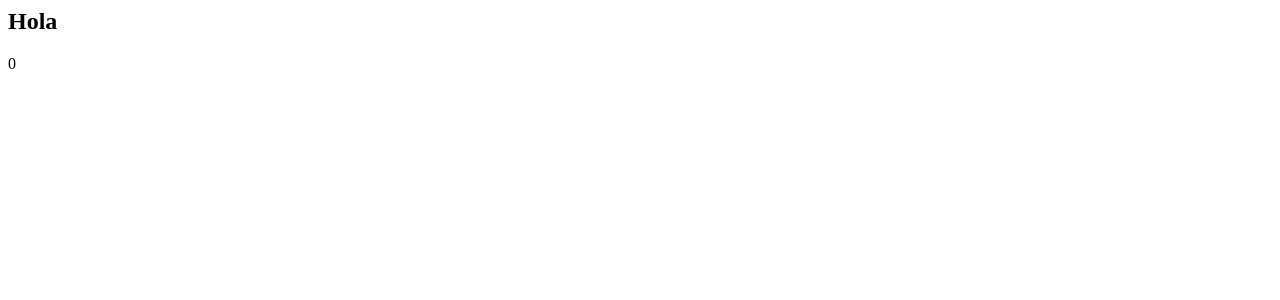
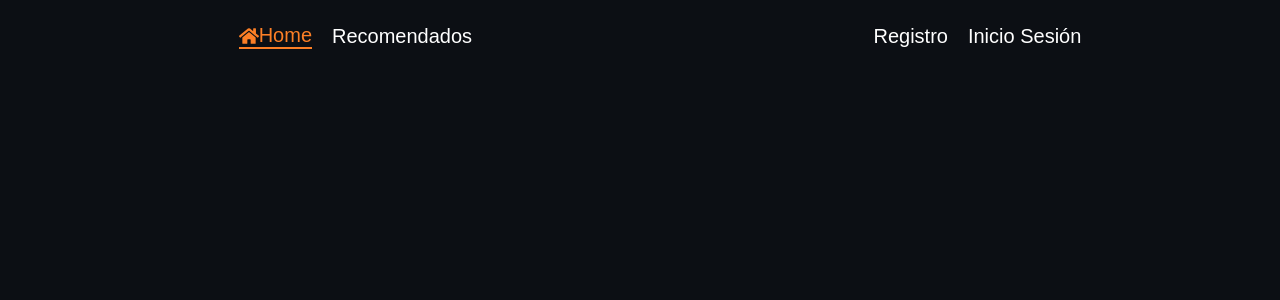
Before and after one commit to MOSergi/book-store-project, a React app: page / in a window 1280 px wide. Shown: the top 300 px of the page. Built offline with nearby package versions, Linux system fonts and the light colour scheme.

Commit message:
menu component created succesfully

```diff
--- a/src/App.tsx
+++ b/src/App.tsx
@@ -1,13 +1,21 @@
 import { useState } from "react";
+//estilos
+import "./styles/App.css";
+//react router dom imports
+import { BrowserRouter as Router, Routes, Route } from "react-router-dom";
+//component imports
+import Navbar from "./components/Navbar";
+
 
 export default function App() {
 
         const [count, setCount] = useState<number>(0);
 
         return (
-            <div>
-                <h2>Hola</h2>
-                {count}
-            </div>
+            <Router>
+                <Routes>
+                    <Route path="/" element={<><Navbar /></>}/>
+                </Routes>
+            </Router>
         );
 }
--- /dev/null
+++ b/src/components/Navbar.tsx
@@ -0,0 +1,30 @@
+import { NavLink } from "react-router-dom";
+//estilos
+import "../styles/Navbar.css";
+//iconos
+import { FaHome, FaBars } from "react-icons/fa";
+import { useState } from "react";
+
+export default function Navbar (){
+
+    const [showMenu, setShowMenu] = useState<boolean>(false);
+
+    return (
+        <nav id="menu">
+            <ul>
+                <h2 id="shopName">MOSergi Books</h2>
+                <div id={showMenu ? "menuDivisionsMb" : "menuDivisions"}>
+                    <div className="submenusections">
+                        <li><NavLink className={({isActive})=>isActive ? "linkActive" : "links"} to="/"><FaHome /> Home</NavLink></li>
+                        <li><NavLink className={({isActive})=>isActive ? "linkActive" : "links"} to="/Recomendados">Recomendados</NavLink></li>
+                    </div>
+                    <div className="submenusections">
+                        <li><NavLink className={({isActive})=>isActive ? "linkActive" : "links"} to="/Registro">Registro</NavLink></li>
+                        <li><NavLink className={({isActive})=>isActive ? "linkActive" : "links"} to="/Login">Inicio Sesión</NavLink></li>
+                    </div>
+                </div>
+                <h2 className="BurgerMenu" onClick={()=> showMenu ? setShowMenu(false) : setShowMenu(true)}><FaBars /></h2>
+            </ul>
+        </nav>
+    );
+}
--- /dev/null
+++ b/src/styles/App.css
@@ -0,0 +1,4 @@
+body {
+    font-family: Arial, Helvetica, sans-serif;
+    background-color: #0C0F14;
+}
--- /dev/null
+++ b/src/styles/Navbar.css
@@ -0,0 +1,115 @@
+#menu {
+    display: flex;
+    flex-flow: column nowrap;
+}
+
+#menu ul {
+    display: flex;
+    flex-flow: row wrap;
+    align-items: center;
+    justify-content: space-around;
+    list-style: none;
+}
+
+#shopName {
+    display: none;
+}
+
+#menuDivisions {
+    display: flex;
+    flex-flow: row nowrap;
+    justify-content: space-around;
+    align-items: center;
+    width: 100%;
+}
+
+.submenusections {
+    display: flex;
+    flex-flow: row nowrap;
+    align-items: center;
+}
+
+#menu ul h2:first-child {
+    color: #FC7F26;
+}
+
+.links {
+    display: flex;
+    align-items: center;
+    text-decoration: none;
+    font-size: 20px;
+    color: white;
+    margin-left: 20px;
+}
+
+.linkActive {
+    border-bottom: 2px solid #FC7F26;
+    display: flex;
+    align-items: center;
+    text-decoration: none;
+    font-size: 20px;
+    color: #FC7F26;
+}
+
+.BurgerMenu {
+    color: white;
+    display: none;
+}
+
+/*Media queries*/
+
+@media screen and (max-width: 550px) {
+
+    #shopName {
+        display: inline;
+    }
+
+    #menuDivisions {
+        display: none;
+        flex-flow: column nowrap;
+        justify-content: start;
+        position: absolute;
+        top: 100px;
+        left: 0px;
+        height: 90vh;
+        background-color: rgba(15, 15, 15, 0.6);
+    }
+
+
+    #menuDivisionsMb {
+        display: flex;
+        align-items: center;
+        flex-flow: column nowrap;
+        justify-content: start;
+        width: 100%;
+        position: absolute;
+        top: 100px;
+        left: 0px;
+        height: 90vh;
+        background-color: rgba(15, 15, 15, 0.6);
+    }
+
+    .submenusections {
+        flex-flow: column nowrap;
+        margin-top: 35px;
+    }
+
+    .submenusections li {
+        margin-top: 10px;
+    }
+
+    .BurgerMenu {
+        display: flex;
+    }
+
+}
+
+@media screen and (min-width : 551px){
+    #menuDivisionsMb {
+        display: flex;
+        flex-flow: row nowrap;
+        justify-content: space-around;
+        align-items: center;
+        width: 100%;
+    }
+}
--- a/webpack.config.js
+++ b/webpack.config.js
@@ -30,7 +30,7 @@ module.exports = {
             },
             {
                 test : /\.css$/i,
-                use: [MiniCssExtractPlugin, "css-loader"]
+                use: [MiniCssExtractPlugin.loader, "css-loader"]
             }
         ]
     },
```
